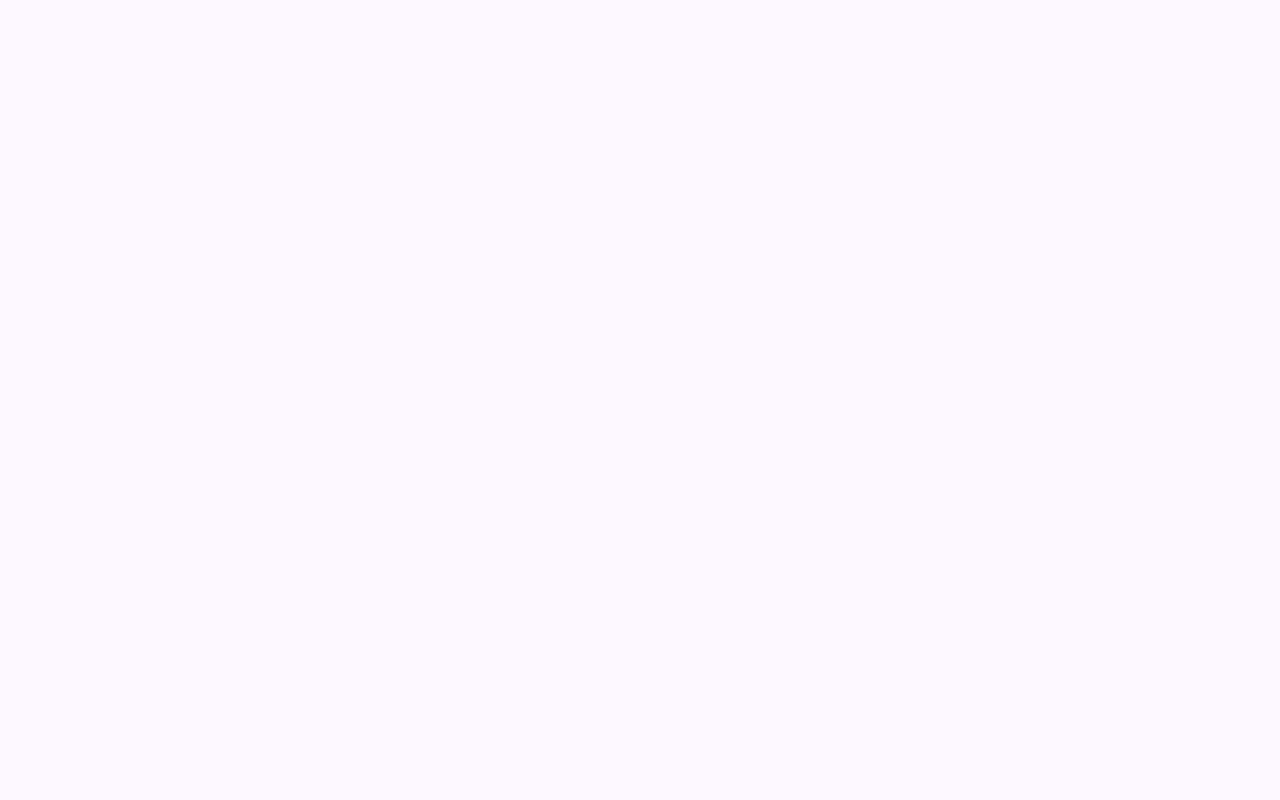
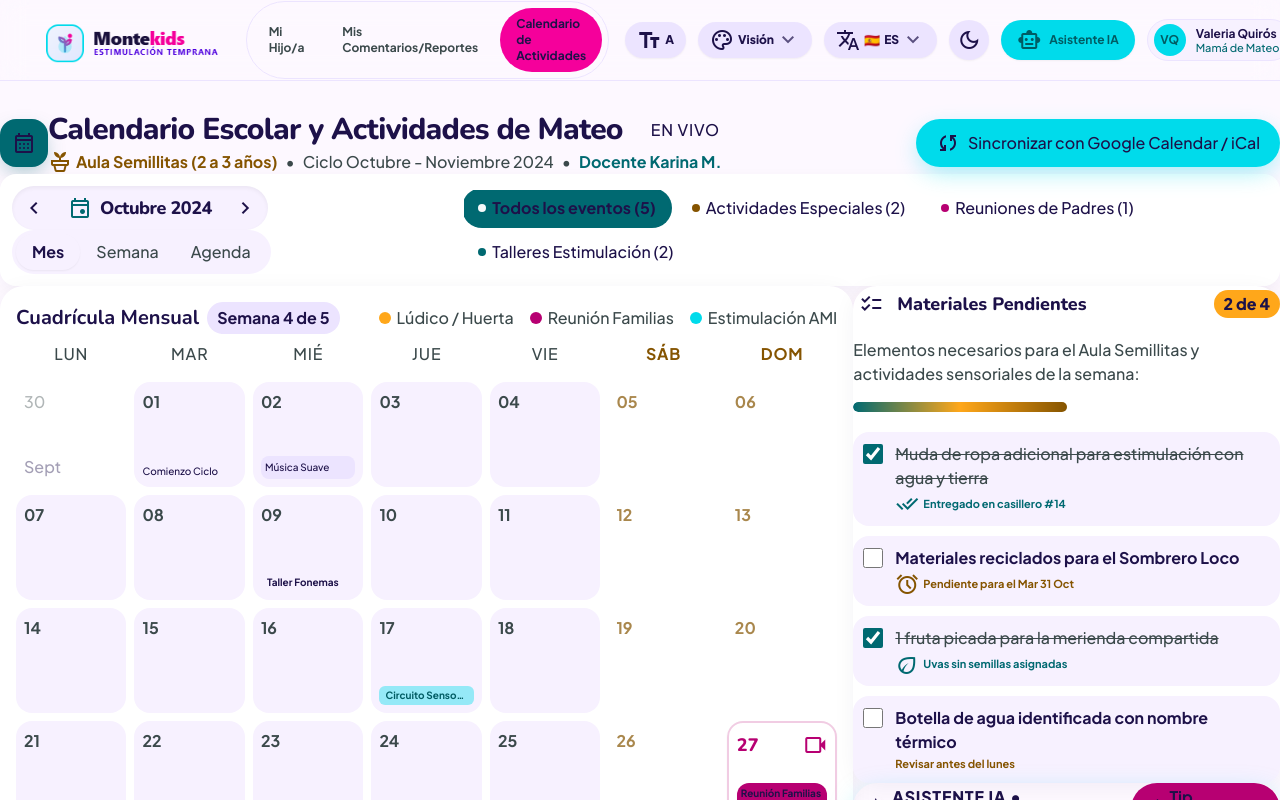
Before and after one commit to aleexds/MontekidsProyect, a React (Vite) app in the folder reactInicio/: page /calendario-de-actividades in a window 1280 px wide. Before the commit this address had no page. Shown: the top 800 px of the page. Built offline with nearby package versions, Linux system fonts and the light colour scheme.

Commit message:
routeActiCalendary

```diff
--- a/reactInicio/src/routes/Routing.jsx
+++ b/reactInicio/src/routes/Routing.jsx
@@ -5,6 +5,7 @@ import Login from "../pages/AuthView"
 import ForgotPasswordView from '../pages/ForgotPasswordView';
 import { ParentDashboard } from '../pages/ParentDashboard';
 import { ReportsPage } from '../pages/ReportsPage';
+import { CalendarPage } from '../pages/CalendarPage';
 
 export default function Routing() {
   return (
@@ -17,6 +18,7 @@ export default function Routing() {
         <Route path="/parent-dashboard" element={<ParentDashboard />} />
         <Route path="/mi-hijo-a" element={<ParentDashboard />} />
         <Route path="/mis-comentarios-reportes" element={<ReportsPage />} />
+        <Route path="/calendario-de-actividades" element={<CalendarPage />} />
       </Routes>
     </BrowserRouter>
   );
```
Also changed, not shown: reactInicio/src/pages/CalendarPage.jsx (+5 -5 lines).
